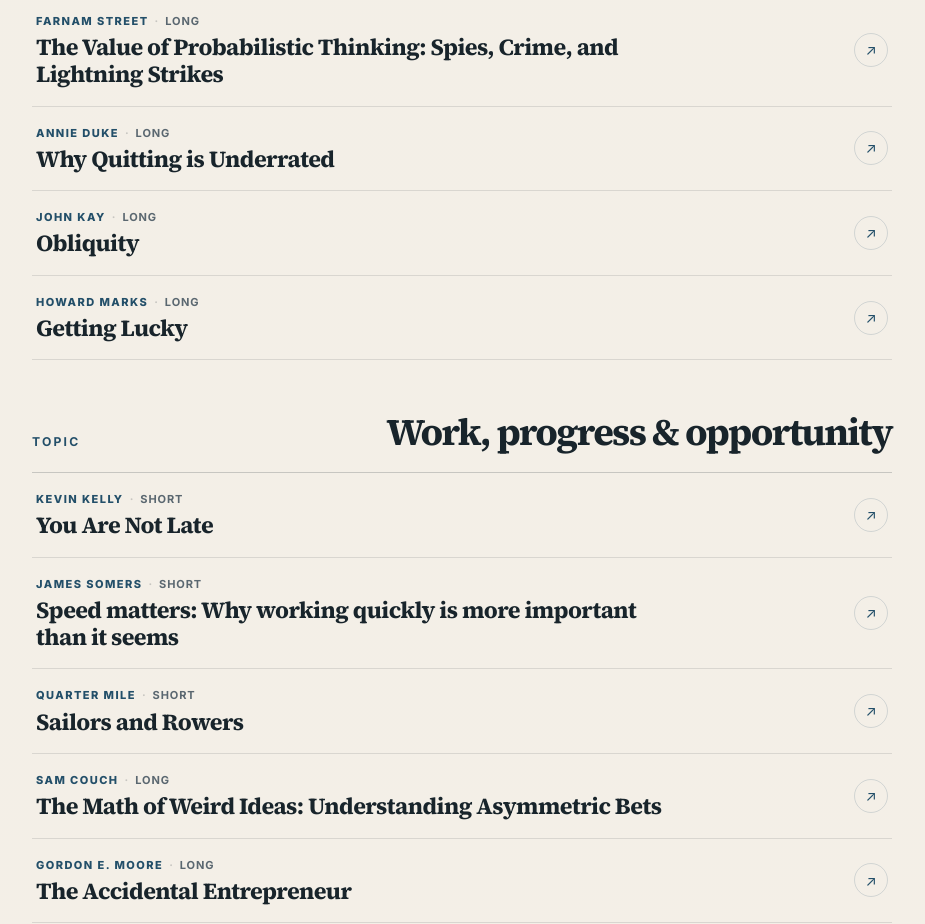
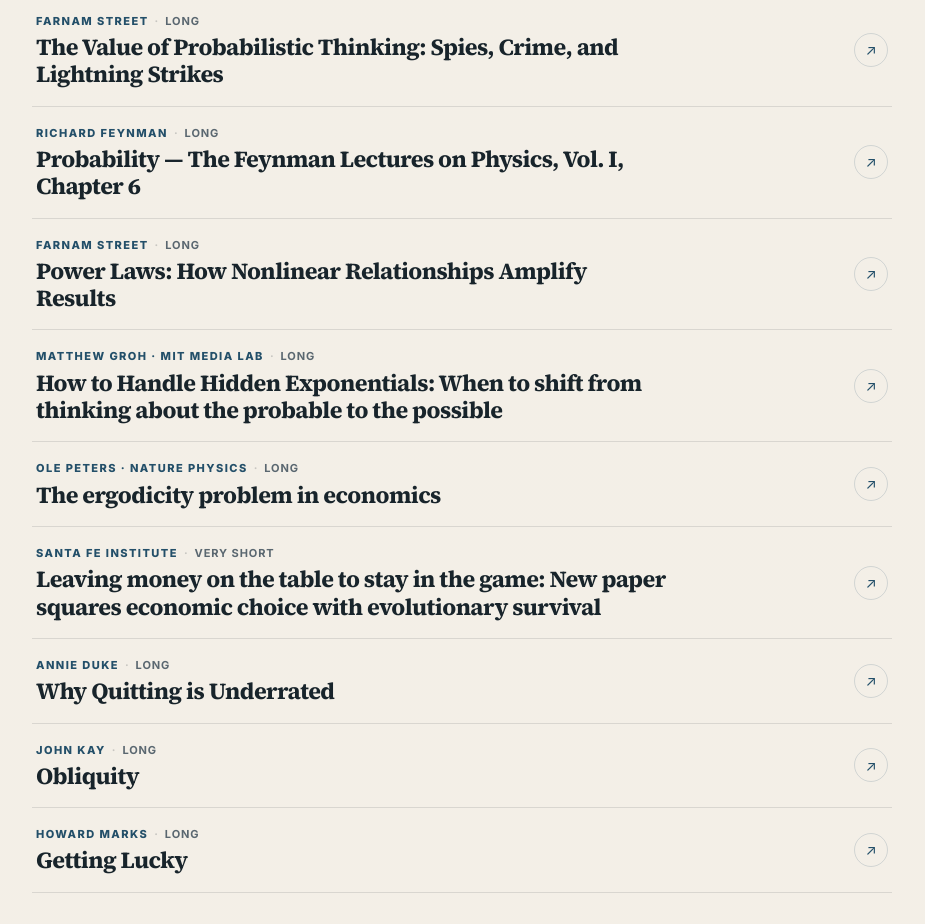
Before and after one commit to Shlok-Joseph-Paul/shlokpaul.github.io, a plain HTML site: page reading.html in a window 1280 px wide. Shown: the part 2520-3444 px from the top of the page, without its empty margins (178-1103 px from the left). Drawn offline with Linux system fonts and the light colour scheme.

Commit message:
Add readings on probability and economic choice

```diff
--- a/reading.html
+++ b/reading.html
@@ -224,6 +224,46 @@
 
         <article class="reading-item">
           <div>
+            <p class="reading-source">Richard Feynman<span class="reading-length">Long</span></p>
+            <h3><a href="https://www.feynmanlectures.caltech.edu/I_06.html" target="_blank" rel="noopener">Probability — The Feynman Lectures on Physics, Vol. I, Chapter 6</a></h3>
+          </div>
+          <span class="reading-arrow" aria-hidden="true">↗</span>
+        </article>
+
+        <article class="reading-item">
+          <div>
+            <p class="reading-source">Farnam Street<span class="reading-length">Long</span></p>
+            <h3><a href="https://fs.blog/power-laws/" target="_blank" rel="noopener">Power Laws: How Nonlinear Relationships Amplify Results</a></h3>
+          </div>
+          <span class="reading-arrow" aria-hidden="true">↗</span>
+        </article>
+
+        <article class="reading-item">
+          <div>
+            <p class="reading-source">Matthew Groh · MIT Media Lab<span class="reading-length">Long</span></p>
+            <h3><a href="https://www.media.mit.edu/posts/how-to-handle-hidden-exponentials-when-to-shift-thinking-from-the-probable-to-the-possible/" target="_blank" rel="noopener">How to Handle Hidden Exponentials: When to shift from thinking about the probable to the possible</a></h3>
+          </div>
+          <span class="reading-arrow" aria-hidden="true">↗</span>
+        </article>
+
+        <article class="reading-item">
+          <div>
+            <p class="reading-source">Ole Peters · Nature Physics<span class="reading-length">Long</span></p>
+            <h3><a href="https://www.nature.com/articles/s41567-019-0732-0" target="_blank" rel="noopener">The ergodicity problem in economics</a></h3>
+          </div>
+          <span class="reading-arrow" aria-hidden="true">↗</span>
+        </article>
+
+        <article class="reading-item">
+          <div>
+            <p class="reading-source">Santa Fe Institute<span class="reading-length">Very short</span></p>
+            <h3><a href="https://www.santafe.edu/news-center/news/leaving-money-table-stay-game-new-paper-presents-evolutionary-perspective-economic-choice" target="_blank" rel="noopener">Leaving money on the table to stay in the game: New paper squares economic choice with evolutionary survival</a></h3>
+          </div>
+          <span class="reading-arrow" aria-hidden="true">↗</span>
+        </article>
+
+        <article class="reading-item">
+          <div>
             <p class="reading-source">Annie Duke<span class="reading-length">Long</span></p>
             <h3><a href="https://www.annieduke.com/why-quitting-is-underrated/" target="_blank" rel="noopener">Why Quitting is Underrated</a></h3>
           </div>
```
